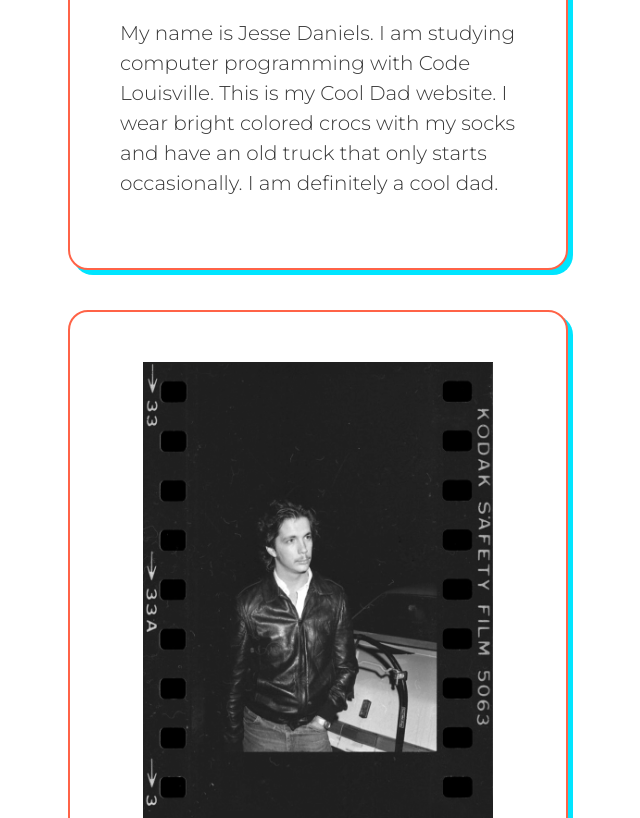
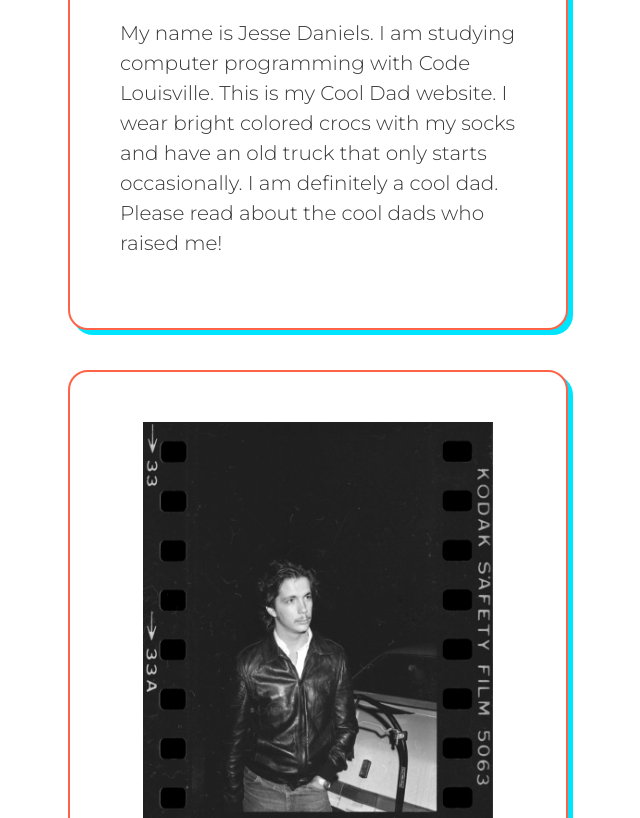
Before and after one commit to jessecdaniels/cooldads, a website: page index.html in a window 1280 px wide. Shown: the part 3457-4275 px from the top of the page, without its empty margins (317-957 px from the left). Drawn offline with Linux system fonts and the light colour scheme; no server answers.

Commit message:
added fixes for late night typos in about section

```diff
--- a/index.html
+++ b/index.html
@@ -83,7 +83,8 @@
             <h3>About this Cool Dad</h3>
             <div class="container5">
                 <img id="about" class="mydads" src="images/Jesse_Daniels_Headshot.jpg" alt="Cool Dad Jesse Daniels only has one outdated headshot">
-                <p>My name is Jesse Daniels. I am studying computer programming with Code Louisville. This is my Cool Dad website. I wear bright colored crocs with my socks and have an old truck that only starts occasionally. I am definitely a cool dad.</p>
+                <p>My name is Jesse Daniels. I am studying computer programming with Code Louisville. This is my Cool Dad website. I wear bright colored crocs with my socks and have an old truck that only starts occasionally. I am definitely a cool dad.
+                    Please read about the cool dads who raised me!</p>
             </div>
             <div class="container5">
                 <img class="mydads" src="images/jerry-daniels-1984.jpg" alt="cool dad Jerry Daniels in black and white 35mm photo">
```
